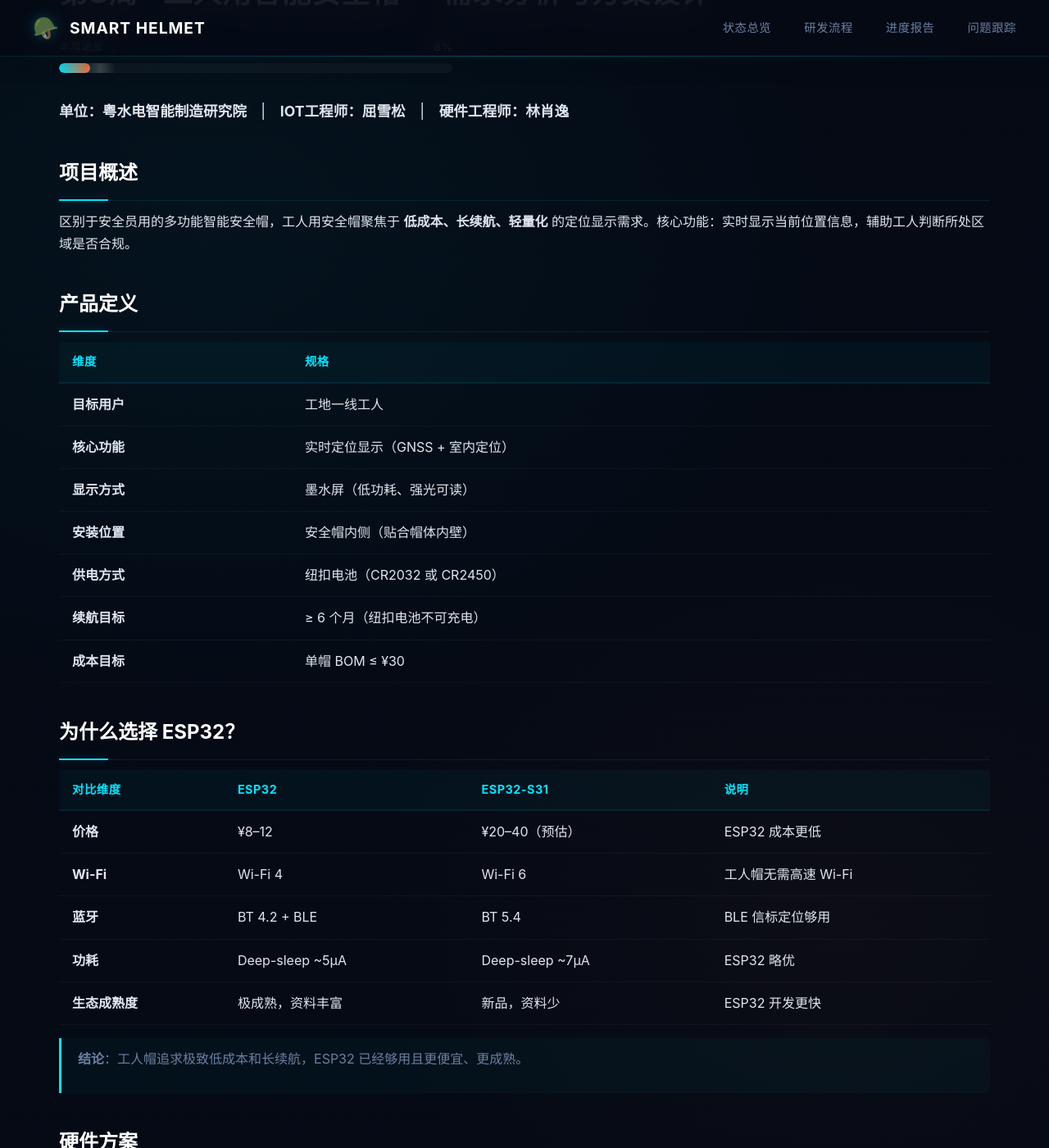
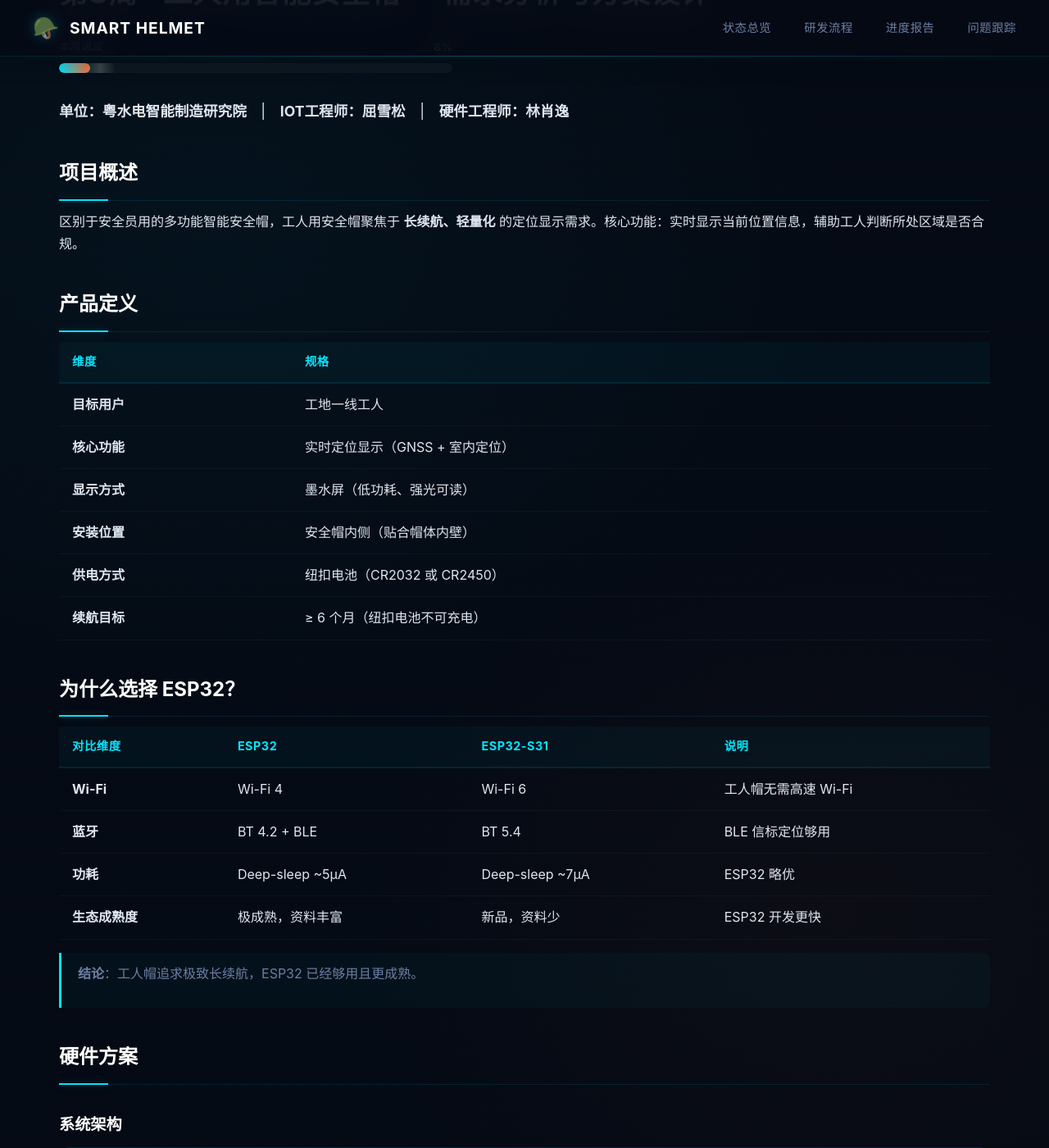
Before and after one commit to ysdcedarqu/zhinenganquanmao, a Jekyll site: the page built from _posts/weekly/2026-06-03-week03.md, in a window 1280 px wide and 1400 px high, scrolled down 325 px. Shown: the whole window at 82% size. Built offline with Jekyll 4.4.1, drawn with Linux system fonts in a browser that asks for light colours; some of the changed text lies outside the part shown.

Commit message:
删除week3成本相关内容

```diff
--- a/_posts/weekly/2026-06-03-week03.md
+++ b/_posts/weekly/2026-06-03-week03.md
@@ -20,7 +20,7 @@ next_plan:
 
 ## 项目概述
 
-区别于安全员用的多功能智能安全帽，工人用安全帽聚焦于 **低成本、长续航、轻量化** 的定位显示需求。核心功能：实时显示当前位置信息，辅助工人判断所处区域是否合规。
+区别于安全员用的多功能智能安全帽，工人用安全帽聚焦于 **长续航、轻量化** 的定位显示需求。核心功能：实时显示当前位置信息，辅助工人判断所处区域是否合规。
 
 ## 产品定义
 
@@ -32,19 +32,17 @@ next_plan:
 | **安装位置** | 安全帽内侧（贴合帽体内壁） |
 | **供电方式** | 纽扣电池（CR2032 或 CR2450） |
 | **续航目标** | ≥ 6 个月（纽扣电池不可充电） |
-| **成本目标** | 单帽 BOM ≤ ¥30 |
 
 ## 为什么选择 ESP32？
 
 | 对比维度 | ESP32 | ESP32-S31 | 说明 |
 |:---|:---|:---|:---|
-| **价格** | ¥8–12 | ¥20–40（预估） | ESP32 成本更低 |
 | **Wi-Fi** | Wi-Fi 4 | Wi-Fi 6 | 工人帽无需高速 Wi-Fi |
 | **蓝牙** | BT 4.2 + BLE | BT 5.4 | BLE 信标定位够用 |
 | **功耗** | Deep-sleep ~5μA | Deep-sleep ~7μA | ESP32 略优 |
 | **生态成熟度** | 极成熟，资料丰富 | 新品，资料少 | ESP32 开发更快 |
 
-> **结论**：工人帽追求极致低成本和长续航，ESP32 已经够用且更便宜、更成熟。
+> **结论**：工人帽追求极致长续航，ESP32 已经够用且更成熟。
 
 ## 硬件方案
 
@@ -79,7 +77,7 @@ next_plan:
 | **GNSS** | ATGM336H / L76K | 低功耗 GNSS 模组，UART 通信 |
 | **室内定位** | BLE 信标（ESP32 自带） | 利用 ESP32 的 BLE 扫描信标 RSSI |
 | **墨水屏** | 2.13 寸 / 2.9 寸（SSD1680 驱动） | SPI 通信，静态显示零功耗 |
-| **电池** | CR2450（3V / 600mAh） | 纽扣电池，低成本可更换 |
+| **电池** | CR2450（3V / 600mAh） | 纽扣电池，可更换 |
 | **天线** | 陶瓷 GPS 天线 + PCB 蓝牙天线 | 内置于 PCB |
 
 ### 功耗估算
@@ -132,7 +130,6 @@ next_plan:
 | **显示需求** | 无（数据上报云端） | 墨水屏本地显示 |
 | **供电** | 锂电池 2000–3000mAh | 纽扣电池 |
 | **续航目标** | 8–12 小时 | 数天至数周 |
-| **成本** | ¥40–65 | ≤ ¥30 |
 | **通信** | 4G + Wi-Fi 6 | BLE / Wi-Fi（可选） |
 
 ## 下一步
```
Also changed, not shown: 1 other file.
